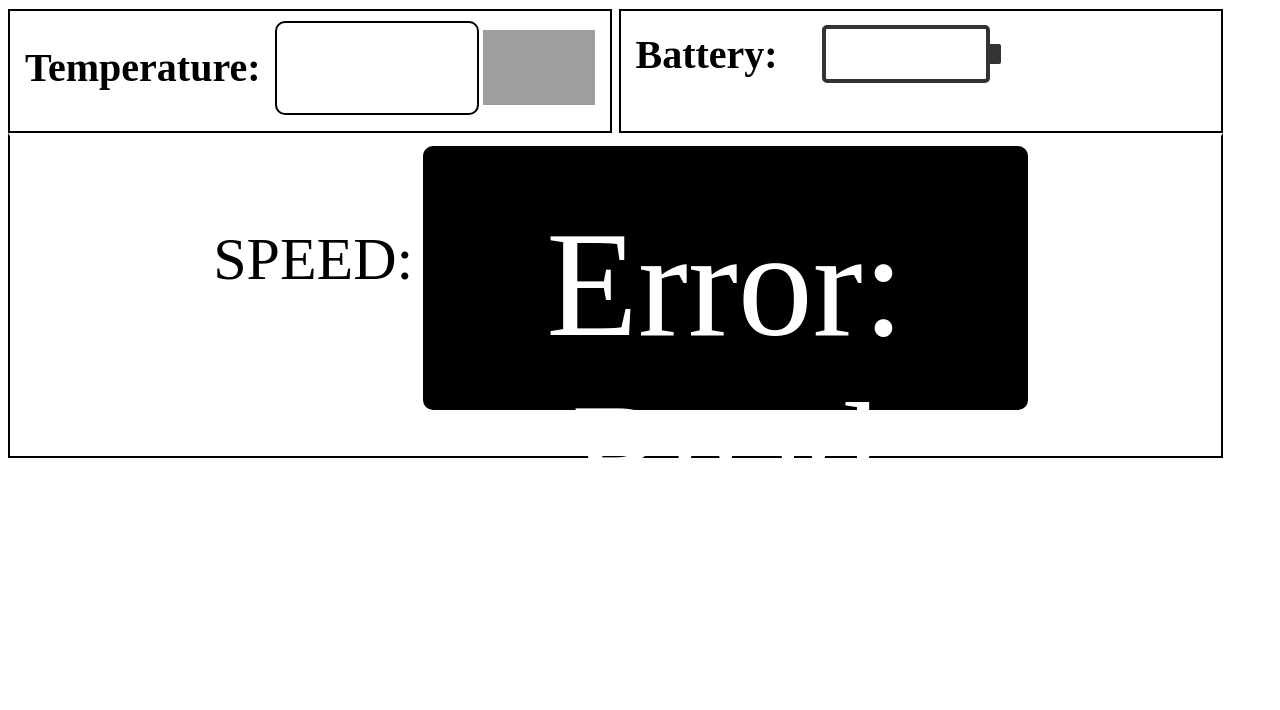
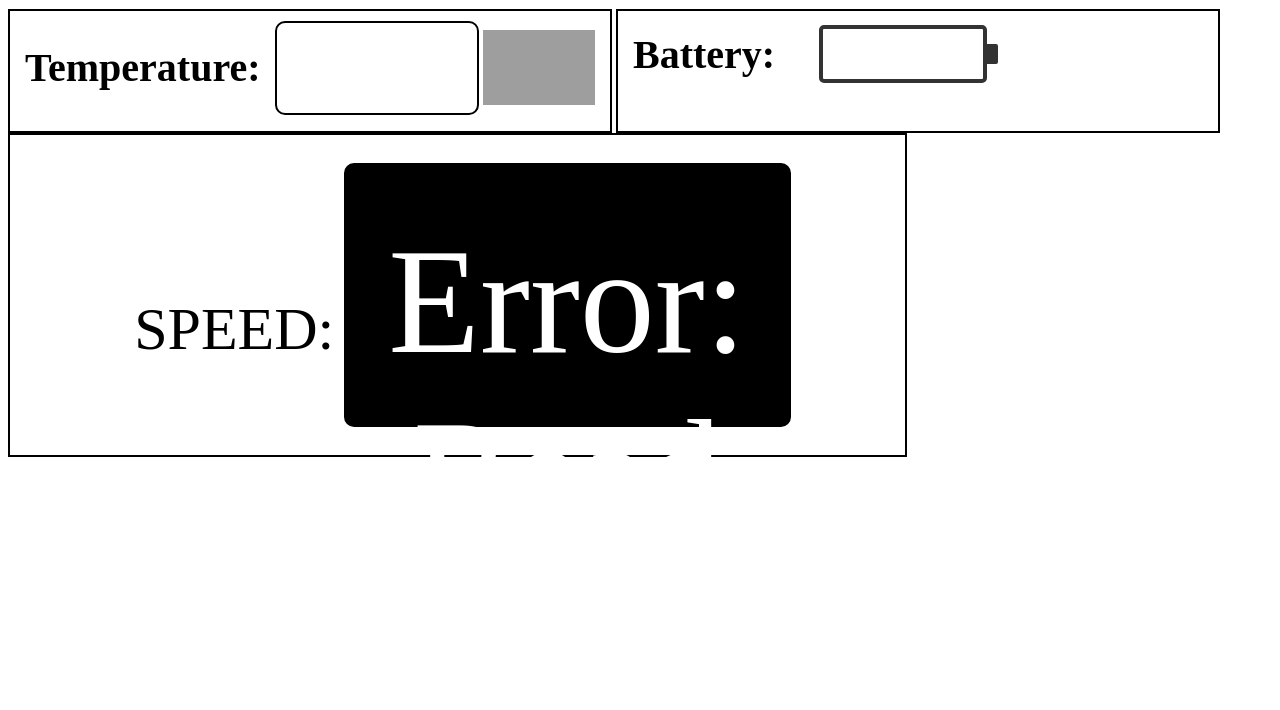
Before and after one commit to magmabandit/ER-sensors-microcontrollers, a Flask app: page / in a window 1280 px wide. Shown: the part 357-1067 px from the top of the page. Before the commit the page ends 815 px from the top, so only its background shows below. Run offline with Flask 3, Linux system fonts and the light colour scheme; some libraries are stand-ins or nearby versions; grey boxes are pictures that could not be loaded.

Commit message:
Scaling 1.0

```diff
--- a/pi/client-programs/static/style.css
+++ b/pi/client-programs/static/style.css
@@ -60,21 +60,21 @@
 .container3 {
     display: inline-block;
     vertical-align: top; /* Align them properly */
-    margin-right: 2.5px; /* Add spacing */
+    margin: 0 auto; /* Add spacing */
 }
 
 .container2 {
+  text-align: center;
   display: flex;
   justify-content: center;
-  align-items: top;
+  align-items: center;
   padding: 5px;
   padding-top: 10px;
   padding-bottom: 10px;
   margin-top: auto;
-  width: 95%;
+  width: 70%;
   height: 300px;
   border: 2px solid black;
-  border-top: solid white;
 }
 
 .temperature-box {
--- a/pi/client-programs/templates/index.html
+++ b/pi/client-programs/templates/index.html
@@ -79,7 +79,6 @@
                 <div class="battery-level" id="batteryLevel"></div>
             </div>
         </div>
-
         <div class="container2">
             <label><div class="label_speed"><br>SPEED:</div></label>
             <div class = "speed-box">{{ array_data[0] }} </div>
```
